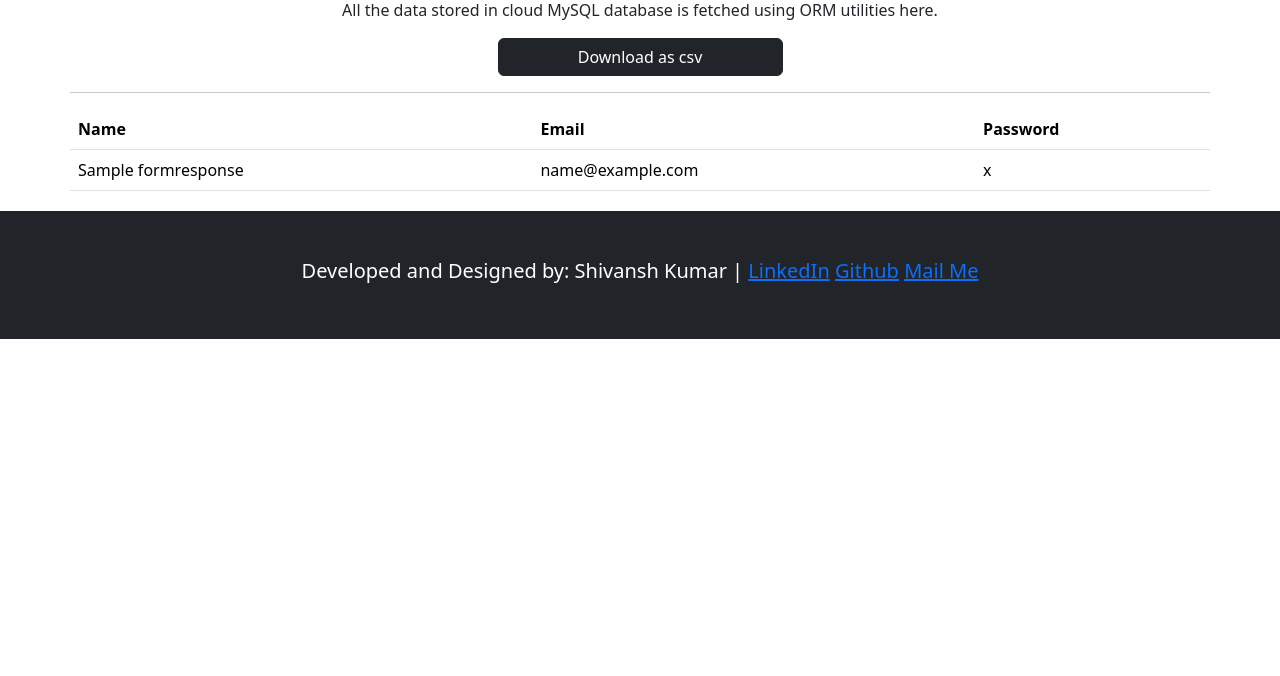
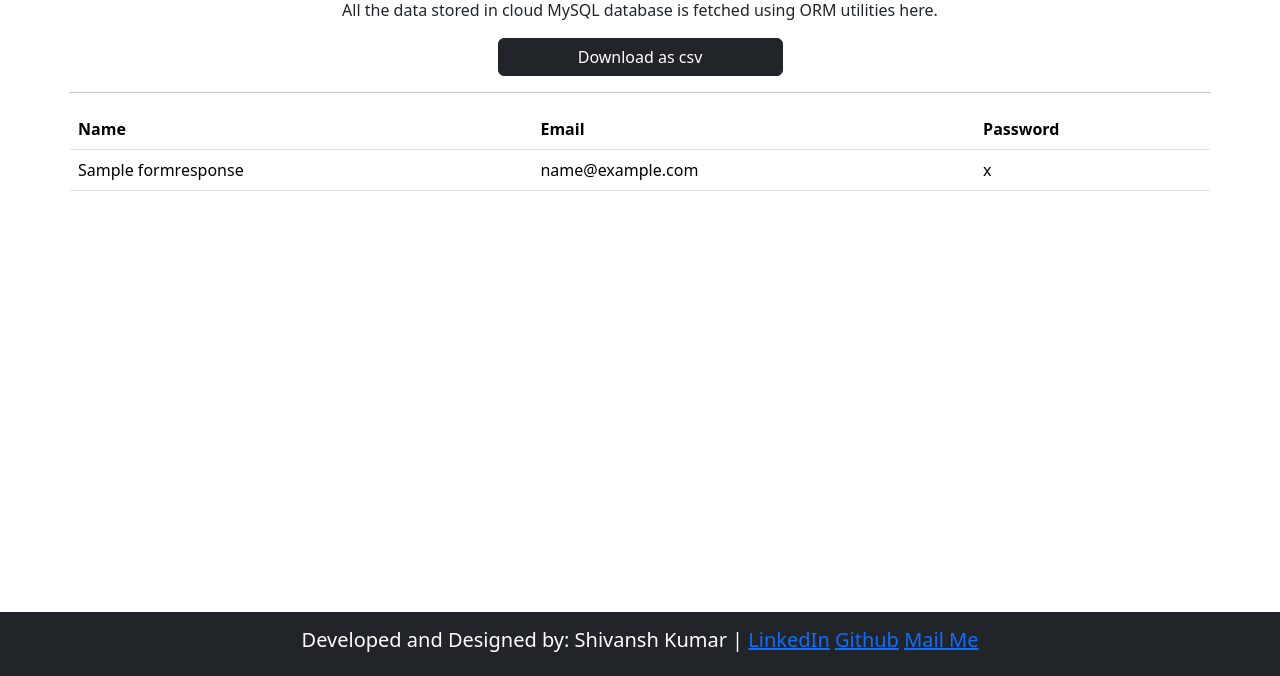
Before and after one commit to shivanshkumar999/ChainTech-Assignment, a Flask app: page /form_responses in a window 1280 px wide. Shown: the part 124-800 px from the top of the page. Run offline with Flask 3, Linux system fonts and the light colour scheme; tables that the repository leaves empty hold one stand-in row (values such as "Sample post").

Commit message:
Update form_responses.html

```diff
--- a/templates/form_responses.html
+++ b/templates/form_responses.html
@@ -106,8 +106,8 @@
         </table>
       </div>
     </div>
-    <div class="container-fluid bg-dark text-center  p-5 mt-1">
-        <h5 class="text-white">
+    <div class="container-fluid bg-dark text-center fixed-bottom">
+        <h5 class="text-white p-3">
           Developed and Designed by: Shivansh Kumar | <a href="https://www.linkedin.com/in/shivansh-kumar-2171381b3/">LinkedIn</a> <a href="https://github.com/shivanshkumar999">Github</a> <a href="mailto:shivanshkumar752@gmail.com">Mail Me</a>
         </h5>
       </div>
```
